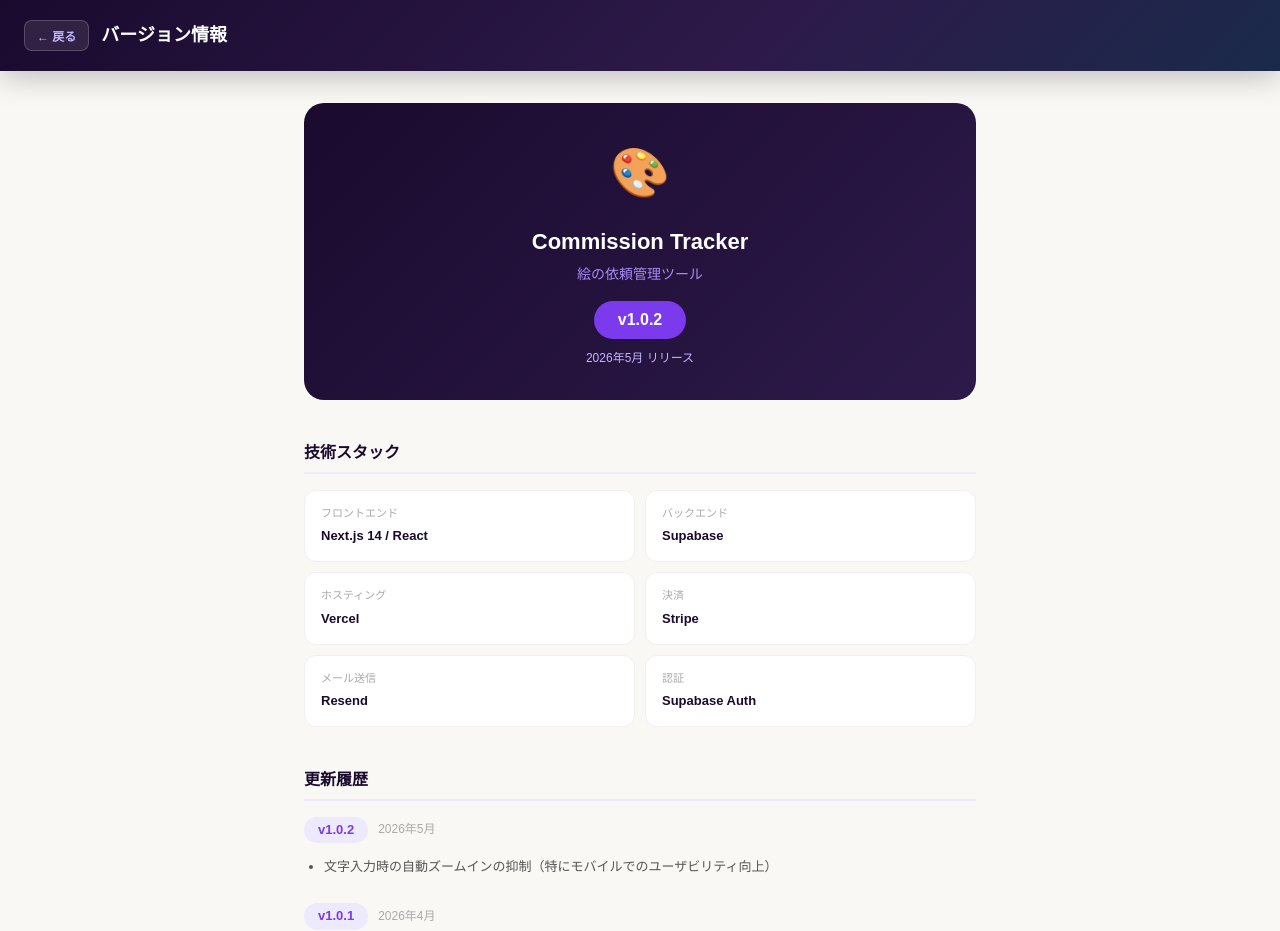
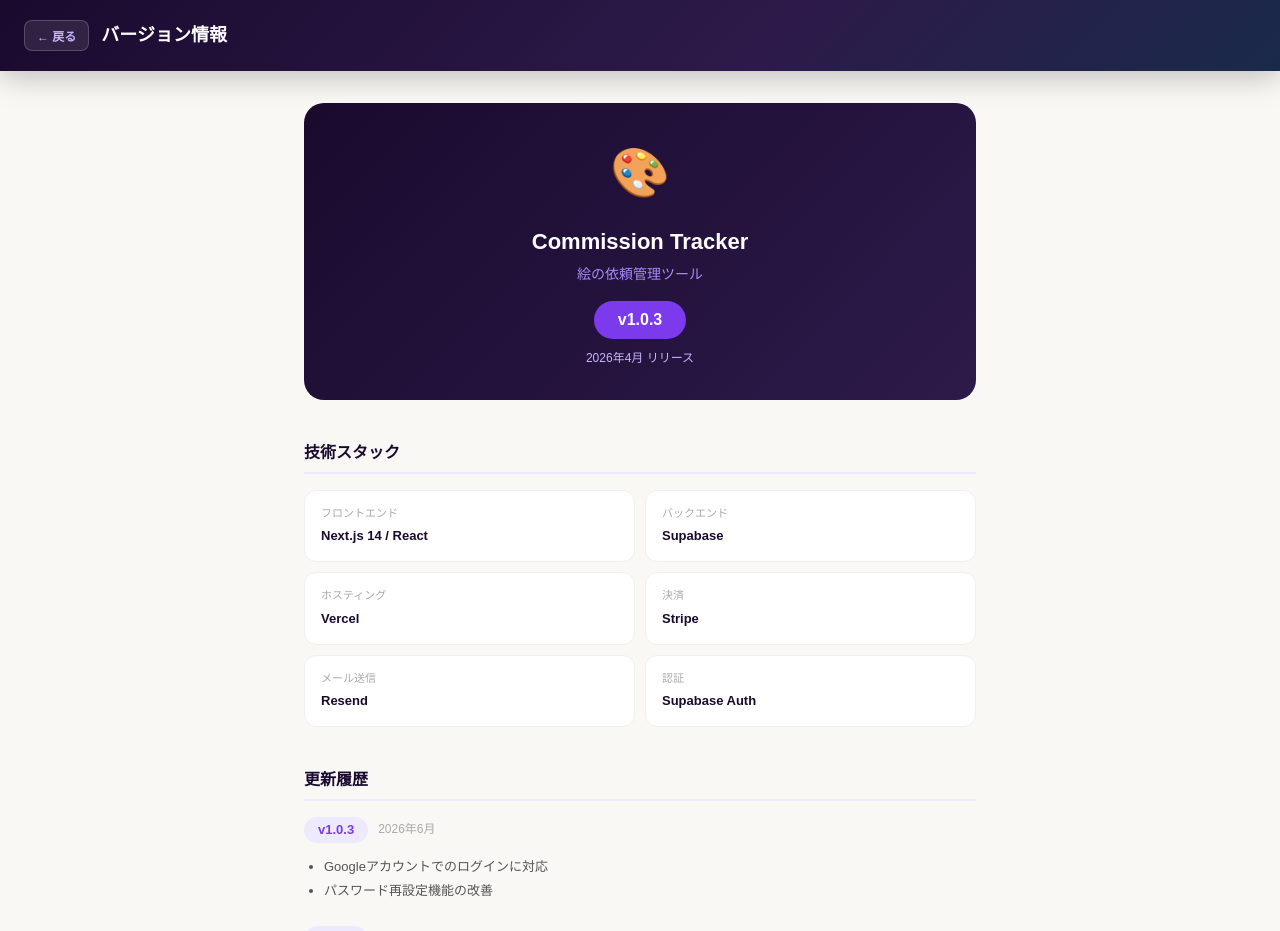
Before and after one commit to tinaRepo/CommissionTracker, a Next.js app: page /version in a window 1280 px wide. Shown: the top 931 px of the page. Built offline with nearby package versions, Linux system fonts and the light colour scheme.

Commit message:
バージョン情報を1.0.3に更新

```diff
--- a/app/version/page.tsx
+++ b/app/version/page.tsx
@@ -1,10 +1,18 @@
 "use client";
 
-const VERSION = "1.0.2";
-const RELEASE_DATE = "2026年5月";
+const VERSION = "1.0.3";
+const RELEASE_DATE = "2026年4月";
 
 const CHANGELOG = [
     {
+    version: "1.0.3",
+    date: "2026年6月",
+    changes: [
+      "Googleアカウントでのログインに対応",
+      "パスワード再設定機能の改善",
+    ],
+  },
+  {
     version: "1.0.2",
     date: "2026年5月",
     changes: [
```
